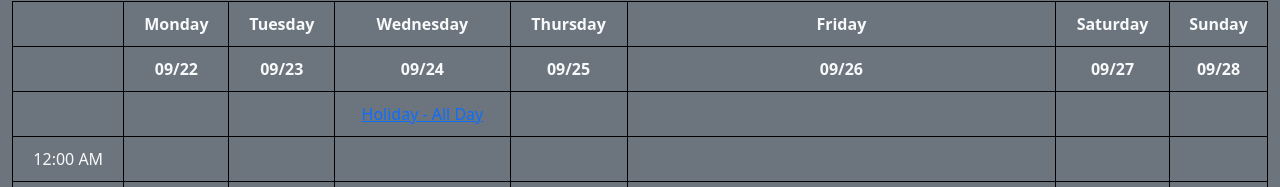
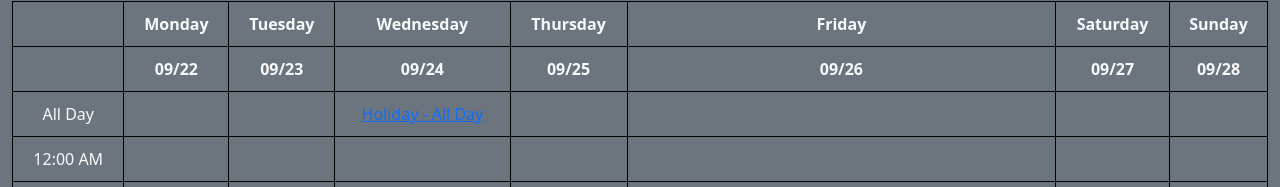
Before and after one commit to bobaisbad/startup, a React (Vite) app: page /calendars in a window 1280 px wide. Shown: the part 239-426 px from the top of the page. Built offline with nearby package versions, Linux system fonts and the light colour scheme.

Commit message:
Fixed syntax errors in the calendars component

```diff
--- a/src/calendars/calendars.jsx
+++ b/src/calendars/calendars.jsx
@@ -13,7 +13,8 @@ export function Calendars() {
             </form>
             <hr />
 
-            <table border="1" width="100%" cellpadding="10" cellspacing="0" >
+            <table border="1" width="100%" cellPadding="10" cellSpacing="0" >
+                <thead>
                     <tr>
                         <th>&nbsp;</th>
                         <th>Monday</th>
@@ -34,8 +35,10 @@ export function Calendars() {
                         <th>09/27</th>
                         <th>09/28</th>
                     </tr>
+                </thead>
+                <tbody>
                     <tr>
-                    <td>&nbsp;</td>
+                        <td>All Day</td>
                         <td>&nbsp;</td>
                         <td>&nbsp;</td>
                         <td><NavLink to="../info">Holiday - All Day</NavLink></td>
@@ -284,6 +287,7 @@ export function Calendars() {
                         <td>&nbsp;</td>
                         <td>&nbsp;</td>
                     </tr>
+                </tbody>
 
             </table>
 
```
Lines whose indentation alone changed are shown as unchanged.
